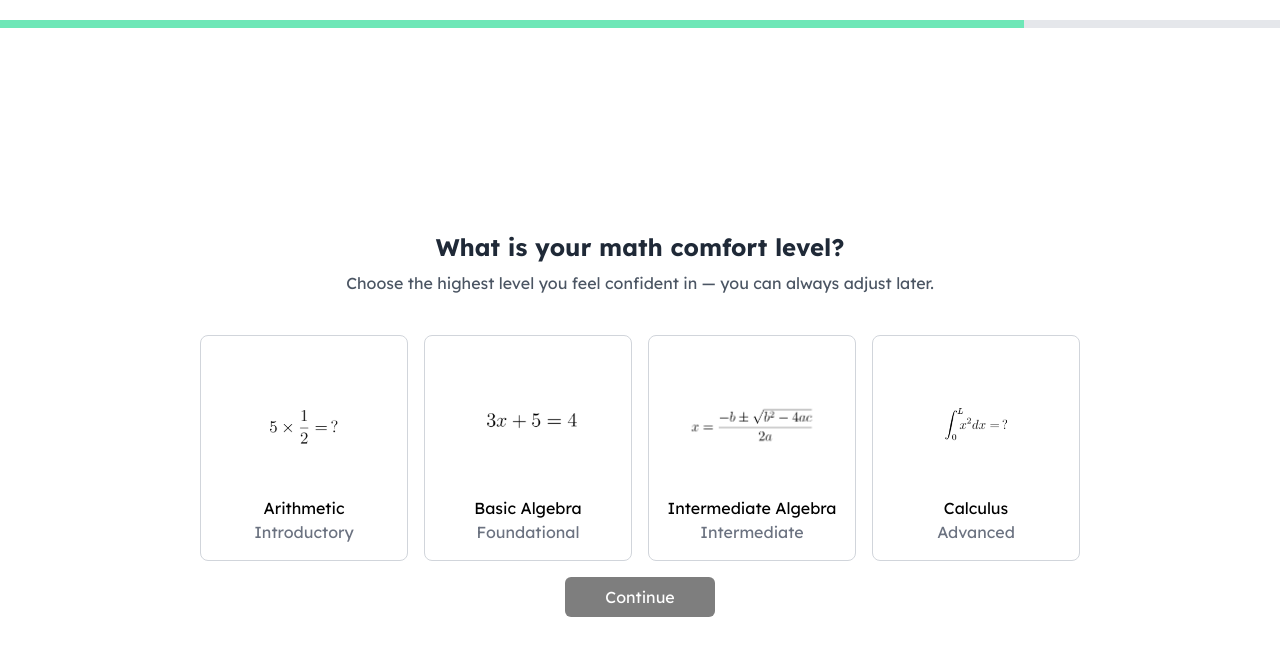
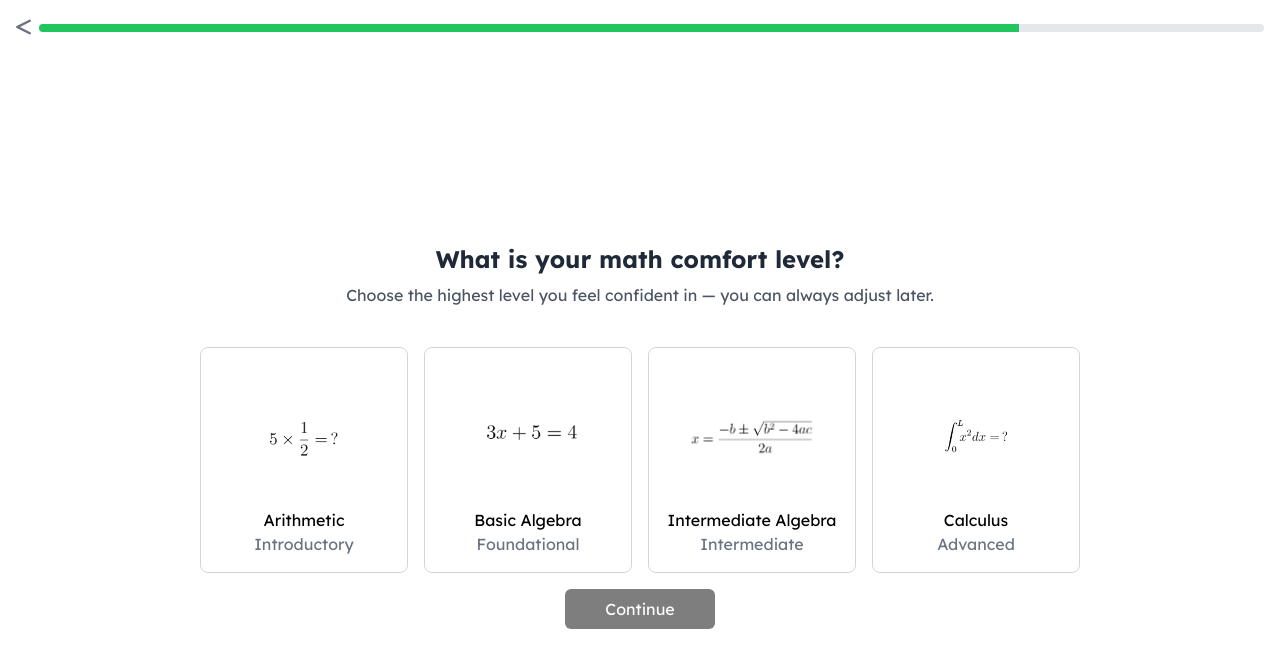
Before and after one commit to nikamaish/Aeonaxy_React_Tailwind, a React (Create React App) app: page /comfort in a window 1280 px wide. Shown: the top 668 px of the page. Built offline with nearby package versions, Linux system fonts and the light colour scheme.

Commit message:
:tada: back button

```diff
--- a/src/App.js
+++ b/src/App.js
@@ -26,8 +26,8 @@ function App() {
           <Route path='/rightplace' element={<RightPlace updateProgress={updateProgress} />} />
           <Route path='/waypage' element={<WayPage updateProgress={updateProgress} />} />
           <Route path='/comfort' element={<Comfort updateProgress={updateProgress} />} />
-          <Route path='/learningpath' element={<LearningPath updateProgress={updateProgress} />} />
-          <Route path='/recommendation' element={<Recommendation updateProgress={updateProgress} />} />
+          <Route path='/learningpath' element={<LearningPath />} />
+          <Route path='/recommendation' element={<Recommendation  />} />
         </Routes>
       </div>
     </Router>
--- a/src/components/ProgressBar/ProgressBar.jsx
+++ b/src/components/ProgressBar/ProgressBar.jsx
@@ -1,8 +1,9 @@
 import React from 'react';
-import { useLocation } from 'react-router-dom';
+import { useLocation, Link } from 'react-router-dom';
+import { FontAwesomeIcon } from '@fortawesome/react-fontawesome';
+import { faArrowLeft, faLessThan } from '@fortawesome/free-solid-svg-icons';
 
-
-const ProgressBar = ({ totalSteps }) => {
+const ProgressBar = () => {
   const location = useLocation();
   let progress = 0;
 
@@ -27,16 +28,24 @@ const ProgressBar = ({ totalSteps }) => {
       progress = 0;
   }
 
-  // Define a style object to dynamically adjust the width of the green fill portion
-  const progressStyle = {
-    width: `${progress}%`,
-    backgroundColor: '#6EE7B7', // Green color
-    transition: 'width 0.5s ease-in-out', // Smooth transition animation
-  };
+  // Render null if the location is after '/learningpath' or '/recommendation'
+  if (location.pathname === '/learningpath' || location.pathname === '/recommendation') {
+    return null;
+  }
 
   return (
-    <div className="h-2 bg-gray-200 mt-5">
-      <div className="h-full" style={progressStyle}></div>
+    <div className="flex items-center justify-between px-4 mt-4">
+      <Link to="#" className="text-gray-500" onClick={() => window.history.back()}>
+
+       <FontAwesomeIcon icon={faLessThan} className=' mr-2 text-xl'/>
+
+      </Link>
+      <div className="h-2 bg-gray-200 flex-grow    rounded-full overflow-hidden">
+        <div
+          className="h-full bg-green-500 transition-width duration-500 ease-in-out"
+          style={{ width: `${progress}%` }} // Adjusted width to make it narrower
+        ></div>
+      </div>
     </div>
   );
 };
```
